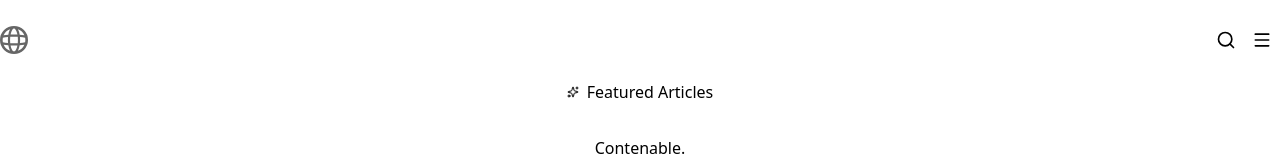
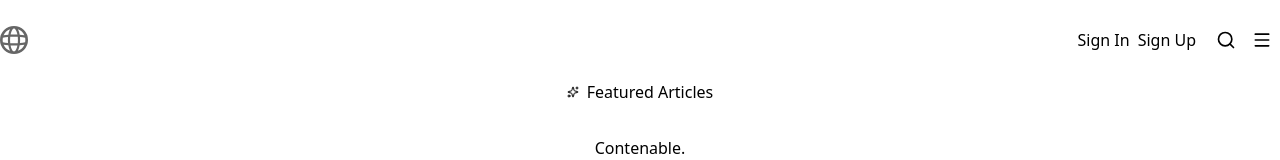
Before and after one commit to egadestaviano/contenable, a Next.js app: page / in a window 1280 px wide. Shown: the top 160 px of the page. Built offline with nearby package versions, Linux system fonts and the light colour scheme; no server answers.

Commit message:
fix: button login and register

```diff
--- a/src/components/layouts/AuthSection.tsx
+++ b/src/components/layouts/AuthSection.tsx
@@ -13,7 +13,7 @@
   return (
     <>
       <SignedOut>
-        <div className="hidden sm:flex items-center gap-2">
+        <div className="flex items-center gap-2 sm:gap-2">
           <SignInButton mode="redirect">
             <Button variant="outline" size="sm">
               Sign In
```
